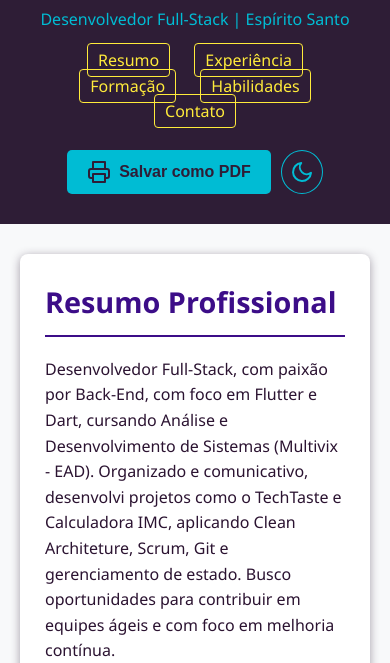
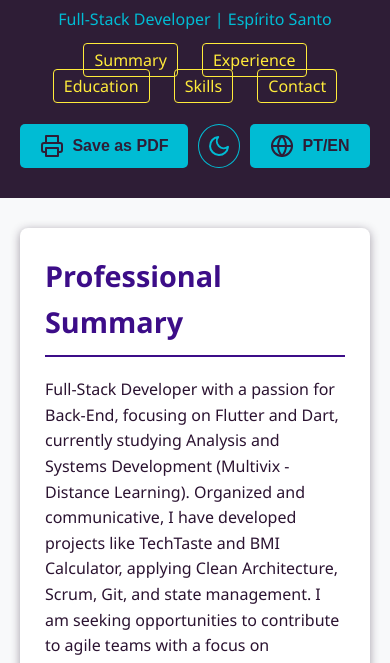
Before and after one commit to ErikVieiraFer/jscurriculum, a plain HTML site: page index.html in a window 390 px wide. Shown: the part 170-833 px from the top of the page. Drawn offline with Linux system fonts and the light colour scheme.

Commit message:
bot de seleção de idioma

```diff
--- a/css/style.css
+++ b/css/style.css
@@ -106,7 +106,7 @@ body {
     justify-content: center;
 }
 
-.botao-imprimir {
+.botao-principal {
     display: inline-flex;
     align-items: center;
     justify-content: center;
@@ -121,11 +121,11 @@ body {
     transition: background-color 0.3s;
 }
 
-.botao-imprimir:hover {
+.botao-principal:hover {
     background-color: var(--cor-fundo-botao-hover);
 }
 
-.botao-imprimir svg {
+.botao-principal svg {
     margin-right: 8px;
 }
 
@@ -353,14 +353,14 @@ footer p { margin-bottom: 5px; }
 
 
 
-.botao-imprimir,
+.botao-principal,
 .experiencia-item,
 .formacao-item {
     transition: all 0.3s ease-in-out;
 }
 
 
-.botao-imprimir:hover {
+.botao-principal:hover {
     transform: scale(1.05);
     box-shadow: 0 4px 12px rgba(0, 0, 0, 0.15);
 }
--- a/index.html
+++ b/index.html
@@ -1,9 +1,9 @@
 <!DOCTYPE html>
-<html lang="pt-BR">
+<html lang="en-US">
 <head>
     <meta charset="UTF-8">
     <meta name="viewport" content="width=device-width, initial-scale=1.0">
-    <title>Currículo - Erik Vieira Ferreira</title>
+    <title>Resume - Erik Vieira Ferreira</title>
     <link rel="stylesheet" href="css/style.css">
 </head>
 <body>
@@ -13,24 +13,28 @@
         </div>
         <div class="info-pessoal">
             <h1>Erik Vieira Ferreira</h1>
-            <p>Desenvolvedor Full-Stack | Espírito Santo</p>
+            <p data-lang-key="jobTitle">Desenvolvedor Full-Stack | Espírito Santo</p>
 
             <nav class="links-rapidos">
-                <a href="#resumo">Resumo</a>
-                <a href="#experiencia">Experiência</a>
-                <a href="#formacao">Formação</a>
-                <a href="#habilidades">Habilidades</a>
-                <a href="#contato">Contato</a>
+                <a href="#resumo" data-lang-key="navSummary">Resumo</a>
+                <a href="#experiencia" data-lang-key="navExperience">Experiência</a>
+                <a href="#formacao" data-lang-key="navEducation">Formação</a>
+                <a href="#habilidades" data-lang-key="navSkills">Habilidades</a>
+                <a href="#contato" data-lang-key="navContact">Contato</a>
             </nav>
 
             <div class="acoes-curriculo">
-                <button id="btn-imprimir" class="botao-imprimir">
+                <button id="btn-imprimir" class="botao-principal">
                     <svg xmlns="http://www.w3.org/2000/svg" width="24" height="24" viewBox="0 0 24 24" fill="none" stroke="currentColor" stroke-width="2" stroke-linecap="round" stroke-linejoin="round"><polyline points="6 9 6 2 18 2 18 9"></polyline><path d="M6 18H4a2 2 0 0 1-2-2v-5a2 2 0 0 1 2-2h16a2 2 0 0 1 2 2v5a2 2 0 0 1-2 2h-2"></path><rect x="6" y="14" width="12" height="8"></rect></svg>
-                    <span>Salvar como PDF</span>
+                    <span data-lang-key="saveAsPdf">Salvar como PDF</span>
                 </button>
-                <button id="btn-tema" class="botao-tema" title="Alternar tema">
+                <button id="btn-tema" class="botao-tema" title="Alternar tema" data-lang-key-title="toggleThemeTitle">
                     <svg class="icon-moon" xmlns="http://www.w3.org/2000/svg" width="24" height="24" viewBox="0 0 24 24" fill="none" stroke="currentColor" stroke-width="2" stroke-linecap="round" stroke-linejoin="round"><path d="M21 12.79A9 9 0 1 1 11.21 3 7 7 0 0 0 21 12.79z"></path></svg>
                     <svg class="icon-sun" xmlns="http://www.w3.org/2000/svg" width="24" height="24" viewBox="0 0 24 24" fill="none" stroke="currentColor" stroke-width="2" stroke-linecap="round" stroke-linejoin="round"><circle cx="12" cy="12" r="5"></circle><line x1="12" y1="1" x2="12" y2="3"></line><line x1="12" y1="21" x2="12" y2="23"></line><line x1="4.22" y1="4.22" x2="5.64" y2="5.64"></line><line x1="18.36" y1="18.36" x2="19.78" y2="19.78"></line><line x1="1" y1="12" x2="3" y2="12"></line><line x1="21" y1="12" x2="23" y2="12"></line><line x1="4.22" y1="19.78" x2="5.64" y2="18.36"></line><line x1="18.36" y1="5.64" x2="19.78" y2="4.22"></line></svg>
+                </button>
+                <button id="btn-idioma" class="botao-principal" title="Change Language / Mudar Idioma">
+                    <svg xmlns="http://www.w3.org/2000/svg" width="24" height="24" viewBox="0 0 24 24" fill="none" stroke="currentColor" stroke-width="2" stroke-linecap="round" stroke-linejoin="round"><circle cx="12" cy="12" r="10"></circle><line x1="2" y1="12" x2="22" y2="12"></line><path d="M12 2a15.3 15.3 0 0 1 4 10 15.3 15.3 0 0 1-4 10 15.3 15.3 0 0 1-4-10 15.3 15.3 0 0 1 4-10z"></path></svg>
+                    <span>PT/EN</span>
                 </button>
             </div>
         </div>
@@ -40,7 +44,7 @@
 
         <div class="print-header">
             <h1>Erik Vieira Ferreira</h1>
-            <p>Desenvolvedor Full-Stack | Espírito Santo</p>
+            <p data-lang-key="jobTitlePrint">Desenvolvedor Full-Stack | Espírito Santo</p>
             <div class="print-contact-details">
                 <ul>
                     <li>
@@ -66,8 +70,8 @@
         </div>
 
         <section id="resumo">
-            <h2>Resumo Profissional</h2>
-            <p>
+            <h2 data-lang-key="summaryTitle">Resumo Profissional</h2>
+            <p data-lang-key="summaryParagraph">
                 Desenvolvedor Full-Stack, com paixão por Back-End, com foco em Flutter e Dart, cursando Análise e Desenvolvimento de Sistemas
                 (Multivix - EAD). Organizado e comunicativo, desenvolvi projetos como o TechTaste e Calculadora IMC, aplicando Clean Architeture, Scrum, Git e gerenciamento de
                 estado. Busco oportunidades para contribuir em equipes ágeis e com foco em melhoria contínua.
@@ -75,12 +79,12 @@
         </section>
 
         <section id="experiencia">
-            <h2>Experiência Profissional</h2>
+            <h2 data-lang-key="experienceTitle">Experiência Profissional</h2>
             <article class="experiencia-item">
                 <h3>CONQUANT CONSULTORIA QUANTITATIVA LTDA</h3>
-                <p class="periodo">01/2025 – o momento | Desenvolvedor Full-Stack – Freelancer</p>
+                <p class="periodo" data-lang-key="exp1Period">01/2025 – o momento | Desenvolvedor Full-Stack – Freelancer</p>
                 <ul>
-                    <li>A desenvolver uma solução completa de gestão de estoque! App multiplataforma em Flutter com
+                    <li data-lang-key="exp1Desc1">A desenvolver uma solução completa de gestão de estoque! App multiplataforma em Flutter com
 arquitetura limpa, usando BLoC/Cubit para a gestão de estado e SQLite para uma robusta
 funcionalidade offline-first. O backend em Python com Django REST Framework garante a
 sincronização de dados online. </li>
@@ -99,50 +103,50 @@ sincronização de dados online. </li>
             </article>
             <article class="experiencia-item">
                 <h3>Oasis Infobyte</h3>
-                <p class="periodo">04/2025 – 06/2025 | Android Application Development – Intern</p>
+                <p class="periodo" data-lang-key="exp2Period">04/2025 – 06/2025 | Android Application Development – Intern</p>
                 <ul>
-                    <li>Desenvolvimento de aplicação Android utilizando Java - JDK 18.</li>
+                    <li data-lang-key="exp2Desc1">Desenvolvimento de aplicação Android utilizando Java - JDK 18.</li>
                     <li>Android Studio.</li>
                     <li>Linux (Ubuntu).</li>
                 </ul>
             </article>
             <article class="experiencia-item">
                 <h3>Cartório do Terceiro Ofício de Notas de Cariacica</h3>
-                <p class="periodo">02/2022 – 03/2025 | Escrevente</p>
+                <p class="periodo" data-lang-key="exp3Period">02/2022 – 03/2025 | Escrevente</p>
                 <ul>
-                    <li>Realização de atos notariais como Escrituras Diversas, Atas Notariais, Usucapião e demais. Passei por diversos
+                    <li data-lang-key="exp3Desc1">Realização de atos notariais como Escrituras Diversas, Atas Notariais, Usucapião e demais. Passei por diversos
                         setores, desde atendimento básico do balcão, a responsável pelo setor de Procuração, desempenhando um
                         papel de organização de demandas e distribuição de prazos, e realizando treinamentos aos demais colegas de
                         equipe, bem como treinamento de novos integrantes para o time. Por fim, cheguei a responsável pelo setor de Atas
                         Notariais e Escrituras Diversas, onde desempenhei um papel ainda mais difícil, com atos mais complexos e
                         com contato direto a clientes importantes para o Cartório.</li>
-                    </ul>
+                </ul>
             </article>
         </section>
 
         <section id="formacao">
-            <h2>Formação Acadêmica</h2>
+            <h2 data-lang-key="educationTitle">Formação Acadêmica</h2>
             <article class="formacao-item">
                 <h3>Faculdade Multivix - EAD</h3>
-                <p>Análise e Desenvolvimento de Sistemas – Cursando - Término: 06/2026</p>
-                <p>Lógica, algoritmos e programação, principalmente em C#. Desenvolvimento de sistemas web com HTML, CSS e Bootstrap,
+                <p data-lang-key="edu1Course">Análise e Desenvolvimento de Sistemas – Cursando - Término: 06/2026</p>
+                <p data-lang-key="edu1Desc">Lógica, algoritmos e programação, principalmente em C#. Desenvolvimento de sistemas web com HTML, CSS e Bootstrap,
                     JavaScript e jQuery, PHP e C#. Gerenciamento de bancos de dados e aplicação de engenharia de software
                     para construir aplicações robustas e eficientes. Tudo para resolver problemas reais com tecnologia.</p>
                 </article>
 
                 <article class="formacao-item">
                 <h3>Academia do Flutter</h3>
-                <p>Curso completo de Flutter – 08/2024 – Em andamento</p>
-                <p>Fundamentos de Dart (POO, Async, APIs) e Flutter (Fundamentos, Storages, Gerenciamento de Estado,
+                <p data-lang-key="edu2Course">Curso completo de Flutter – 08/2024 – Em andamento</p>
+                <p data-lang-key="edu2Desc">Fundamentos de Dart (POO, Async, APIs) e Flutter (Fundamentos, Storages, Gerenciamento de Estado,
                     Provider, Packages e Firebase e mais).</p>
                 </article>
             </section>
 
         <section id="habilidades">
-            <h2>Habilidades</h2>
+            <h2 data-lang-key="skillsTitle">Habilidades</h2>
             <div class="habilidades-categorias">
                 <div class="categoria">
-                    <h3>Linguagens & Frameworks</h3>
+                    <h3 data-lang-key="skillsCat1">Linguagens & Frameworks</h3>
                     <ul>
                         <li>Flutter (Dart)</li>
                         <li>HTML5</li>
@@ -157,7 +161,7 @@ sincronização de dados online. </li>
                         </ul>
                 </div>
                 <div class="categoria">
-                    <h3>Ferramentas & Plataformas</h3>
+                    <h3 data-lang-key="skillsCat2">Ferramentas & Plataformas</h3>
                     <ul>
                         <li>Git & GitHub</li>
                         <li>VS Code</li>
@@ -166,18 +170,18 @@ sincronização de dados online. </li>
                         </ul>
                 </div>
                 <div class="categoria">
-                    <h3>Outras</h3>
+                    <h3 data-lang-key="skillsCat3">Outras</h3>
                     <ul>
                         <li>Metodologias Ágeis (Scrum/Kanban)</li>
-                        <li>Inglês - Intermediário</li>
+                        <li data-lang-key="skillsOther1">Inglês - Intermediário</li>
                         </ul>
                 </div>
             </div>
         </section>
 
         <section id="contato">
-            <h2>Contato</h2>
-            <p>Estou disponível para novas oportunidades e colaborações. Entre em contato:</p>
+            <h2 data-lang-key="contactTitle">Contato</h2>
+            <p data-lang-key="contactIntro">Estou disponível para novas oportunidades e colaborações. Entre em contato:</p>
             <ul>
                 <li>
                     <a href="https://www.linkedin.com/in/erik-vieira-bb3298332/" target="_blank" title="LinkedIn">
@@ -202,10 +206,11 @@ sincronização de dados online. </li>
     </main>
 
     <footer>
-        <p>&copy; <span id="ano-atual"></span> Erik Vieira. Todos os direitos reservados.</p>
-        <p>Este currículo foi construído com HTML, CSS e JavaScript como parte do meu aprendizado.</p>
+        <p>&copy; <span id="ano-atual"></span> Erik Vieira. <span data-lang-key="footerRights">Todos os direitos reservados.</span></p>
+        <p data-lang-key="footerBuiltWith">Este currículo foi construído com HTML, CSS e JavaScript como parte do meu aprendizado.</p>
     </footer>
 
+    <script src="js/translations.js"></script>
     <script src="js/script.js"></script>
 </body>
 </html>
--- a/js/script.js
+++ b/js/script.js
@@ -41,11 +41,11 @@ document.addEventListener('DOMContentLoaded', function() {
 
     sections.forEach(section => observer.observe(section));
 
-    // --- FUNCIONALIDADE DE TEMA ESCURO ---
+
     const botaoTema = document.getElementById('btn-tema');
     const body = document.body;
 
-    // Verifica se há um tema salvo no localStorage
+
     const temaSalvo = localStorage.getItem('theme');
     if (temaSalvo === 'dark') {
         body.classList.add('dark-mode');
@@ -55,7 +55,7 @@ document.addEventListener('DOMContentLoaded', function() {
         botaoTema.addEventListener('click', () => {
             body.classList.toggle('dark-mode');
 
-            // Salva a preferência do usuário no localStorage
+
             if (body.classList.contains('dark-mode')) {
                 localStorage.setItem('theme', 'dark');
             } else {
@@ -63,4 +63,48 @@ document.addEventListener('DOMContentLoaded', function() {
             }
         });
     }
+
+
+    const botaoIdioma = document.getElementById('btn-idioma');
+    const htmlEl = document.documentElement;
+
+    /**
+     * Define o idioma da página, atualizando todos os textos e atributos necessários.
+     * @param {string} language - O código do idioma a ser aplicado (ex: 'pt-BR', 'en-US').
+     */
+    const setLanguage = (language) => {
+
+        if (!translations || !translations[language]) {
+            console.error(`Traduções para o idioma "${language}" não encontradas.`);
+            return;
+        }
+
+
+        htmlEl.setAttribute('lang', language);
+
+
+        document.querySelectorAll('[data-lang-key]').forEach(element => {
+            const key = element.dataset.langKey;
+            element.textContent = translations[language][key] || element.textContent;
+        });
+
+
+        document.querySelectorAll('[data-lang-key-title]').forEach(element => {
+            const key = element.dataset.langKeyTitle;
+            element.setAttribute('title', translations[language][key] || element.title);
+        });
+
+
+        localStorage.setItem('language', language);
+    };
+
+
+    botaoIdioma?.addEventListener('click', () => {
+        const newLang = htmlEl.getAttribute('lang') === 'pt-BR' ? 'en-US' : 'pt-BR';
+        setLanguage(newLang);
+    });
+
+
+    const savedLang = localStorage.getItem('language') || 'en-US';
+    setLanguage(savedLang);
 });
--- /dev/null
+++ b/js/translations.js
@@ -0,0 +1,100 @@
+const translations = {
+    'pt-BR': {
+
+        jobTitle: "Desenvolvedor Full-Stack | Espírito Santo",
+        navSummary: "Resumo",
+        navExperience: "Experiência",
+        navEducation: "Formação",
+        navSkills: "Habilidades",
+        navContact: "Contato",
+        saveAsPdf: "Salvar como PDF",
+        toggleThemeTitle: "Alternar tema",
+
+
+        jobTitlePrint: "Desenvolvedor Full-Stack | Espírito Santo",
+
+
+        summaryTitle: "Resumo Profissional",
+        summaryParagraph: "Desenvolvedor Full-Stack, com paixão por Back-End, com foco em Flutter e Dart, cursando Análise e Desenvolvimento de Sistemas (Multivix - EAD). Organizado e comunicativo, desenvolvi projetos como o TechTaste e Calculadora IMC, aplicando Clean Architeture, Scrum, Git e gerenciamento de estado. Busco oportunidades para contribuir em equipes ágeis e com foco em melhoria contínua.",
+
+
+        experienceTitle: "Experiência Profissional",
+        exp1Period: "01/2025 – o momento | Desenvolvedor Full-Stack – Freelancer",
+        exp1Desc1: "A desenvolver uma solução completa de gestão de estoque! App multiplataforma em Flutter com arquitetura limpa, usando BLoC/Cubit para a gestão de estado e SQLite para uma robusta funcionalidade offline-first. O backend em Python com Django REST Framework garante a sincronização de dados online.",
+        exp2Period: "04/2025 – 06/2025 | Android Application Development – Intern",
+        exp2Desc1: "Desenvolvimento de aplicação Android utilizando Java - JDK 18.",
+        exp3Period: "02/2022 – 03/2025 | Escrevente",
+        exp3Desc1: "Realização de atos notariais como Escrituras Diversas, Atas Notariais, Usucapião e demais. Passei por diversos setores, desde atendimento básico do balcão, a responsável pelo setor de Procuração, desempenhando um papel de organização de demandas e distribuição de prazos, e realizando treinamentos aos demais colegas de equipe, bem como treinamento de novos integrantes para o time. Por fim, cheguei a responsável pelo setor de Atas Notariais e Escrituras Diversas, onde desempenhei um papel ainda mais difícil, com atos mais complexos e com contato direto a clientes importantes para o Cartório.",
+
+
+        educationTitle: "Formação Acadêmica",
+        edu1Course: "Análise e Desenvolvimento de Sistemas – Cursando - Término: 06/2026",
+        edu1Desc: "Lógica, algoritmos e programação, principalmente em C#. Desenvolvimento de sistemas web com HTML, CSS e Bootstrap, JavaScript e jQuery, PHP e C#. Gerenciamento de bancos de dados e aplicação de engenharia de software para construir aplicações robustas e eficientes. Tudo para resolver problemas reais com tecnologia.",
+        edu2Course: "Curso completo de Flutter – 08/2024 – Em andamento",
+        edu2Desc: "Fundamentos de Dart (POO, Async, APIs) e Flutter (Fundamentos, Storages, Gerenciamento de Estado, Provider, Packages e Firebase e mais).",
+
+
+        skillsTitle: "Habilidades",
+        skillsCat1: "Linguagens & Frameworks",
+        skillsCat2: "Ferramentas & Plataformas",
+        skillsCat3: "Outras",
+        skillsOther1: "Inglês - Intermediário",
+
+
+        contactTitle: "Contato",
+        contactIntro: "Estou disponível para novas oportunidades e colaborações. Entre em contato:",
+
+
+        footerRights: "Todos os direitos reservados.",
+        footerBuiltWith: "Este currículo foi construído com HTML, CSS e JavaScript como parte do meu aprendizado."
+    },
+    'en-US': {
+
+        jobTitle: "Full-Stack Developer | Espírito Santo",
+        navSummary: "Summary",
+        navExperience: "Experience",
+        navEducation: "Education",
+        navSkills: "Skills",
+        navContact: "Contact",
+        saveAsPdf: "Save as PDF",
+        toggleThemeTitle: "Toggle theme",
+
+
+        jobTitlePrint: "Full-Stack Developer | Espírito Santo",
+
+
+        summaryTitle: "Professional Summary",
+        summaryParagraph: "Full-Stack Developer with a passion for Back-End, focusing on Flutter and Dart, currently studying Analysis and Systems Development (Multivix - Distance Learning). Organized and communicative, I have developed projects like TechTaste and BMI Calculator, applying Clean Architecture, Scrum, Git, and state management. I am seeking opportunities to contribute to agile teams with a focus on continuous improvement.",
+
+
+        experienceTitle: "Professional Experience",
+        exp1Period: "01/2025 – Present | Full-Stack Developer – Freelancer",
+        exp1Desc1: "Developing a complete inventory management solution! A cross-platform app in Flutter with clean architecture, using BLoC/Cubit for state management and SQLite for robust offline-first functionality. The Python backend with Django REST Framework ensures online data synchronization.",
+        exp2Period: "04/2025 – 06/2025 | Android Application Development – Intern",
+        exp2Desc1: "Development of an Android application using Java - JDK 18.",
+        exp3Period: "02/2022 – 03/2025 | Notary Clerk",
+        exp3Desc1: "Performed notarial acts such as various deeds, notarial certificates, and usucaption. I worked in several sectors, from basic counter service to being responsible for the Power of Attorney department, organizing demands, managing deadlines, and training team colleagues and new members. Finally, I became responsible for the Notarial Certificates and Miscellaneous Deeds sector, handling more complex acts and direct contact with important clients.",
+
+
+        educationTitle: "Academic Education",
+        edu1Course: "Analysis and Systems Development – In Progress - Est. Completion: 06/2026",
+        edu1Desc: "Logic, algorithms, and programming, mainly in C#. Web systems development with HTML, CSS, and Bootstrap, JavaScript and jQuery, PHP, and C#. Database management and software engineering application to build robust and efficient applications. All to solve real-world problems with technology.",
+        edu2Course: "Complete Flutter Course – 08/2024 – In Progress",
+        edu2Desc: "Fundamentals of Dart (OOP, Async, APIs) and Flutter (Fundamentals, Storages, State Management, Provider, Packages, Firebase, and more).",
+
+
+        skillsTitle: "Skills",
+        skillsCat1: "Languages & Frameworks",
+        skillsCat2: "Tools & Platforms",
+        skillsCat3: "Other",
+        skillsOther1: "English - Intermediate",
+
+
+        contactTitle: "Contact",
+        contactIntro: "I am available for new opportunities and collaborations. Get in touch:",
+
+
+        footerRights: "All rights reserved.",
+        footerBuiltWith: "This resume was built with HTML, CSS, and JavaScript as part of my learning process."
+    }
+};
```
